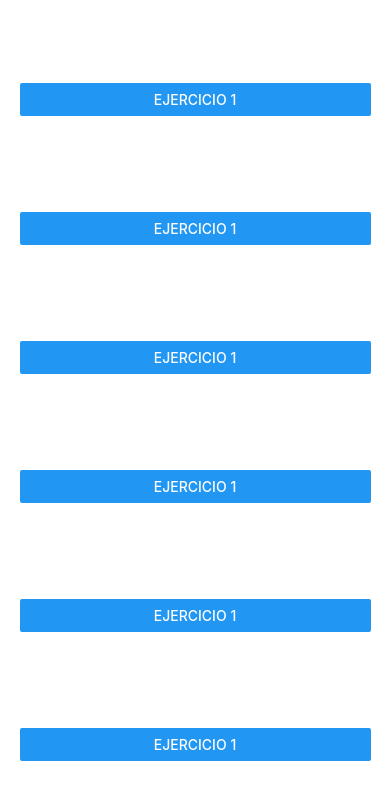
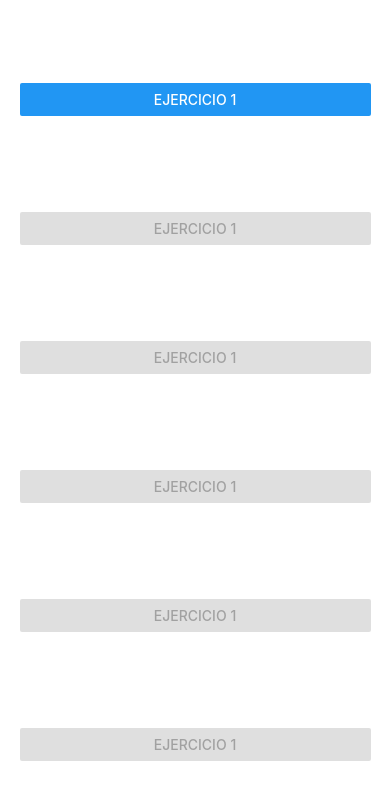
Before and after one commit to TDP-final-game/idiomaplay, a React Native app in the folder mobile/: screen /Home in a window 390 px wide. Shown: the top 800 px of the page. Built offline with nearby package versions, Linux system fonts and the light colour scheme.

Commit message:
fixes keys

```diff
--- a/mobile/components/AnswerButton.js
+++ b/mobile/components/AnswerButton.js
@@ -4,9 +4,9 @@ import { commonStyles } from '../config/styles';
 import { TouchableOpacity } from 'react-native';
 import { Text, StyleSheet } from 'react-native';
 
-export const AnswerButton = ({ text, key }) => {
+export const AnswerButton = ({ text }) => {
   return (
-    <TouchableOpacity style={[styles.button, commonStyles.shadow]} key={key}>
+    <TouchableOpacity style={[styles.button, commonStyles.shadow]}>
       <Text>{text}</Text>
     </TouchableOpacity>
   );
--- a/mobile/components/ChapterFooter.js
+++ b/mobile/components/ChapterFooter.js
@@ -6,17 +6,21 @@ import { FontAwesome } from '@expo/vector-icons';
 // list of { true, false, null }
 export const ChapterFooter = ({ questionResults }) => {
   const resultIcon = {
-    correct: <FontAwesome name="times-circle" size={30} color="red" />,
-    incorrect: <FontAwesome name="check-circle" size={30} color="green" />,
-    current: <FontAwesome name="circle-o" size={30} color={colors.SECONDARY_LIGHT} />,
-    [null]: <FontAwesome name="circle-o" size={30} color={colors.PRIMARY_DARK} />,
+    correct: (key) => <FontAwesome name="times-circle" size={30} color="red" key={key} />,
+    incorrect: (key) => <FontAwesome name="check-circle" size={30} color="green" key={key} />,
+    current: (key) => (
+      <FontAwesome name="circle-o" size={30} color={colors.SECONDARY_LIGHT} key={key} />
+    ),
+    [null]: (key) => (
+      <FontAwesome name="circle-o" size={30} color={colors.PRIMARY_DARK} key={key} />
+    ),
   };
 
   const printCurrentResults = () => {
     const icons = [];
 
     questionResults.forEach((result, i) => {
-      icons.push(resultIcon[result]);
+      icons.push(resultIcon[result](i));
     });
 
     return icons;
--- a/mobile/components/ChapterHeader.js
+++ b/mobile/components/ChapterHeader.js
@@ -3,11 +3,11 @@ import { colors } from '../config/colors';
 import { Ionicons } from '@expo/vector-icons';
 import { View, Text, StyleSheet, TouchableOpacity } from 'react-native';
 
-export const ChapterHeader = () => {
+export const ChapterHeader = ({ returnButtonFunction }) => {
   return (
     <View style={styles.headerContainer}>
       <View style={{ marginLeft: '5%' }}>
-        <TouchableOpacity onPress={console.log('hola')}>
+        <TouchableOpacity onPress={returnButtonFunction}>
           <Ionicons name="arrow-undo" size={45} color={colors.PRIMARY_DARK} />
         </TouchableOpacity>
       </View>
--- a/mobile/components/ProgressBar.js
+++ b/mobile/components/ProgressBar.js
@@ -5,14 +5,18 @@ import { commonStyles } from '../config/styles';
 export const ProgressBar = ({ currentQuestion }) => {
   const porcentage = String((currentQuestion / 8) * 100) + '%';
 
-  return [
+  return (
     <View style={styles.progressBar}>
       <Animated.View
         style={[
-          StyleSheet.absoluteFill, styles.progressFill, { width: porcentage }, commonStyles.shadow]}
+          StyleSheet.absoluteFill,
+          styles.progressFill,
+          commonStyles.shadow,
+          { width: porcentage },
+        ]}
       />
-    </View>,
-  ];
+    </View>
+  );
 };
 
 const styles = StyleSheet.create({
--- a/mobile/package.json
+++ b/mobile/package.json
@@ -21,7 +21,9 @@
     "react-native-web": "~0.13.12"
   },
   "devDependencies": {
-    "@babel/core": "~7.9.0"
+    "@babel/core": "~7.9.0",
+    "@expo/ngrok": "^2.5.0",
+    "expo-cli": "^4.11.0"
   },
   "private": true
 }
--- a/mobile/screens/Excercise.js
+++ b/mobile/screens/Excercise.js
@@ -28,13 +28,13 @@ const questionResults = [
   null,
 ];
 
-const Excercise = () => {
+const Excercise = ({ navigation }) => {
   const renderButtons = () => {
     const buttons = [];
     for (let i = 0; i < constants.TOTAL_OPTIONS; ++i) {
       buttons.push(
-        <View style={styles.buttonContainer}>
-          <AnswerButton text={opciones[i]} key={i} />
+        <View style={styles.buttonContainer} key={i}>
+          <AnswerButton text={opciones[i]} />
         </View>
       );
     }
@@ -44,7 +44,7 @@ const Excercise = () => {
   return (
     <SafeAreaView style={styles.container}>
       <View style={{ flex: 0.12 }}>
-        <ChapterHeader />
+        <ChapterHeader returnButtonFunction={() => navigation.navigate('Home')} />
       </View>
 
       <View style={{ flex: 0.02, paddingHorizontal: '2%' }}>
--- a/mobile/screens/Home.js
+++ b/mobile/screens/Home.js
@@ -1,6 +1,5 @@
 import * as React from 'react';
 import { colors } from '../config/colors';
-import { constants } from '../config/constants';
 import { View, StyleSheet, Button } from 'react-native';
 import { SafeAreaView } from 'react-native-safe-area-context';
 
@@ -12,23 +11,23 @@ const Home = ({ navigation }) => {
       </View>
 
       <View style={styles.buttonContainer}>
-        <Button title={'Ejercicio 1'} />
+        <Button title={'Ejercicio 1'} disabled />
       </View>
 
       <View style={styles.buttonContainer}>
-        <Button title={'Ejercicio 1'} />
+        <Button title={'Ejercicio 1'} disabled />
       </View>
 
       <View style={styles.buttonContainer}>
-        <Button title={'Ejercicio 1'} />
+        <Button title={'Ejercicio 1'} disabled />
       </View>
 
       <View style={styles.buttonContainer}>
-        <Button title={'Ejercicio 1'} />
+        <Button title={'Ejercicio 1'} disabled />
       </View>
 
       <View style={styles.buttonContainer}>
-        <Button title={'Ejercicio 1'} />
+        <Button title={'Ejercicio 1'} disabled />
       </View>
     </SafeAreaView>
   );
```
Also changed, not shown: 1 other file (tests, documents, lock files or other folders).
